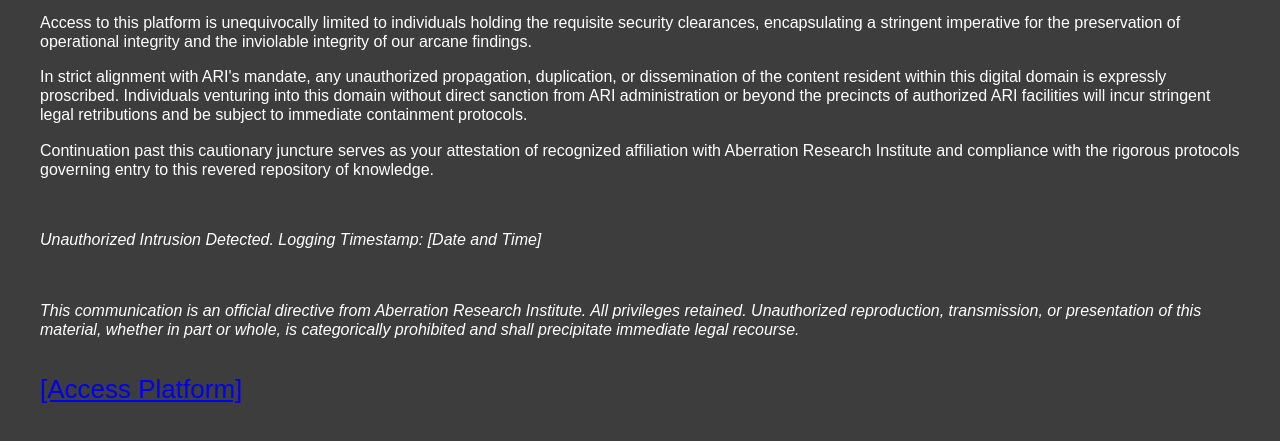
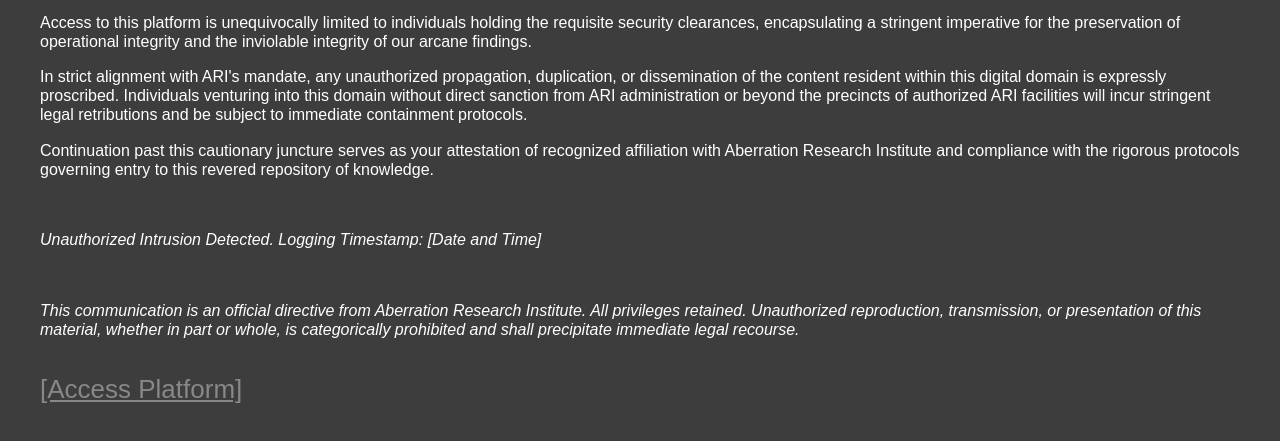
Before and after one commit to AberrationResearch/ARI, a plain HTML site: page index.html in a window 1280 px wide. Shown: the part 123-564 px from the top of the page. Drawn offline with Linux system fonts and the light colour scheme.

Commit message:
Update index.html

```diff
--- a/index.html
+++ b/index.html
@@ -16,6 +16,9 @@
            color: #ffffff;
 
        }
+        a {
+            color: #888888; /* Light grey color */
+        }
     </style>
 </head>
 <body>
```
